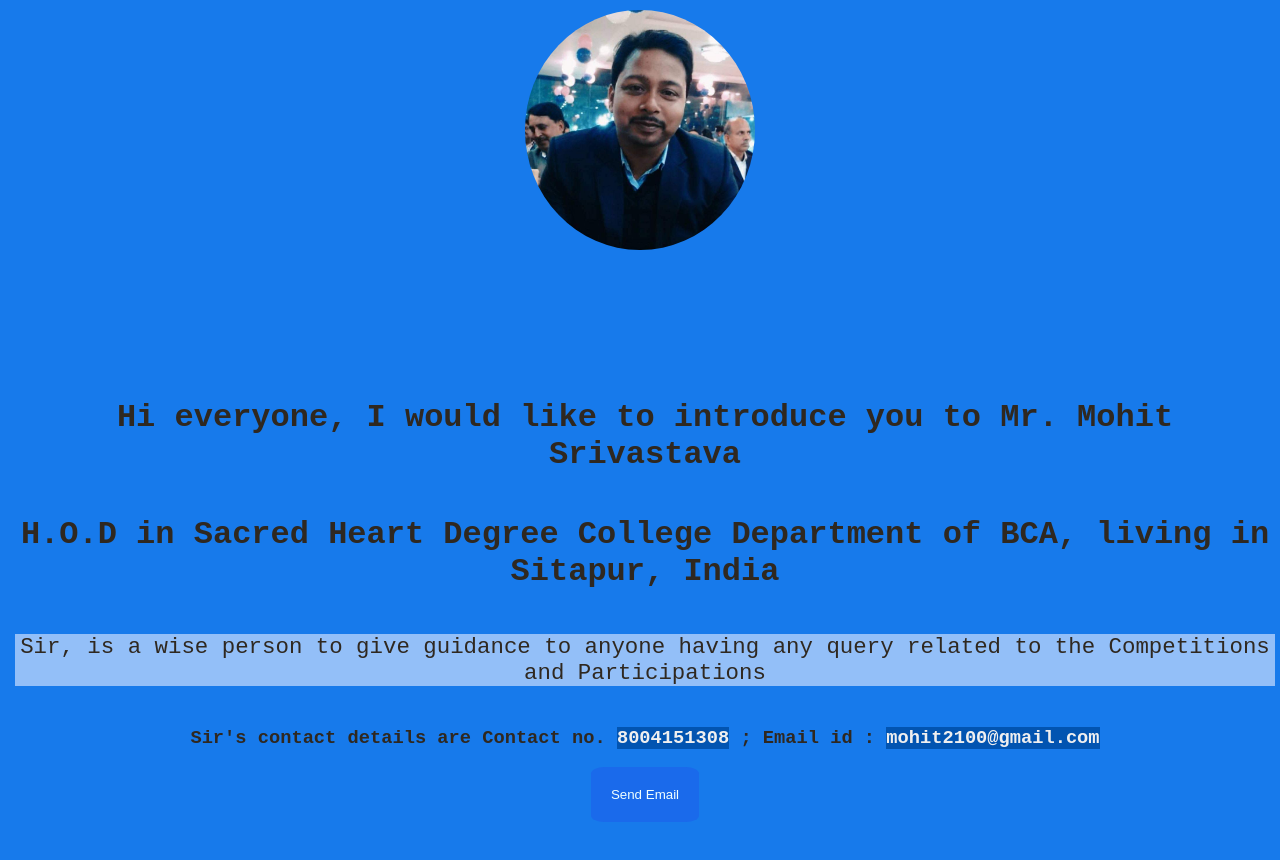
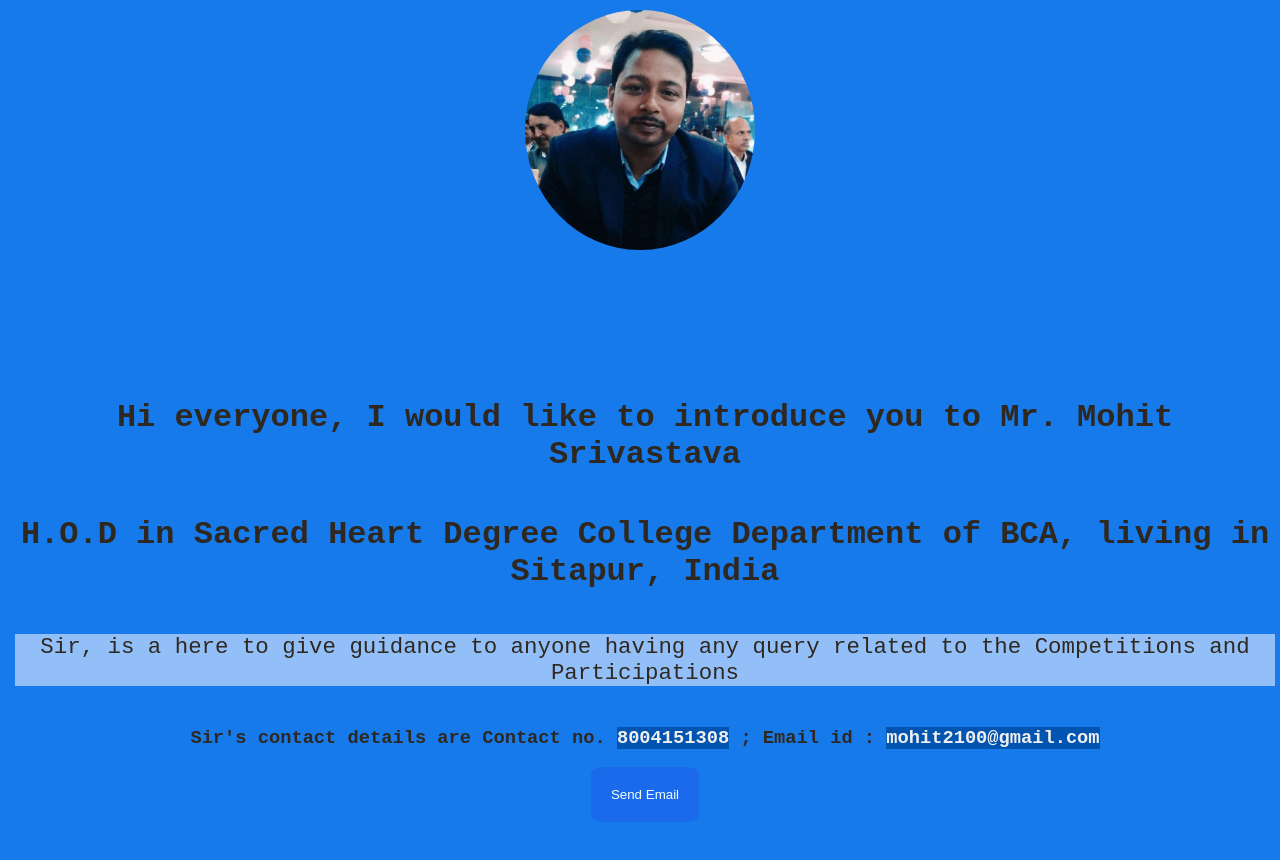
Before and after one commit to MSAndromeda/ContactUsSummerClash.github.io, a plain HTML site: page index.html in a window 1280 px wide. Drawn offline with Linux system fonts and the light colour scheme.

Commit message:
Corrections

```diff
--- a/index.html
+++ b/index.html
@@ -15,7 +15,7 @@
     <div id="content">
         <h1>Hi everyone, I would like to introduce you to Mr. Mohit Srivastava</h1>
         <h1>H.O.D in Sacred Heart Degree College Department of BCA, living in Sitapur, India</h1>
-        <p style="background-color: rgb(147, 191, 248);">Sir, is a wise person to give guidance to anyone having any query related to the Competitions and Participations</p>
+        <p style="background-color: rgb(147, 191, 248);">Sir, is a here to give guidance to anyone having any query related to the Competitions and Participations</p>
         <h3> Sir's contact details are Contact no. <span>8004151308</span> ; Email id : <span>mohit2100@gmail.com</span> </h3>
         <button><a href="mailto: mohit2100@gmail.com" target="_blank">Send Email</a></button>
     </div>
```
